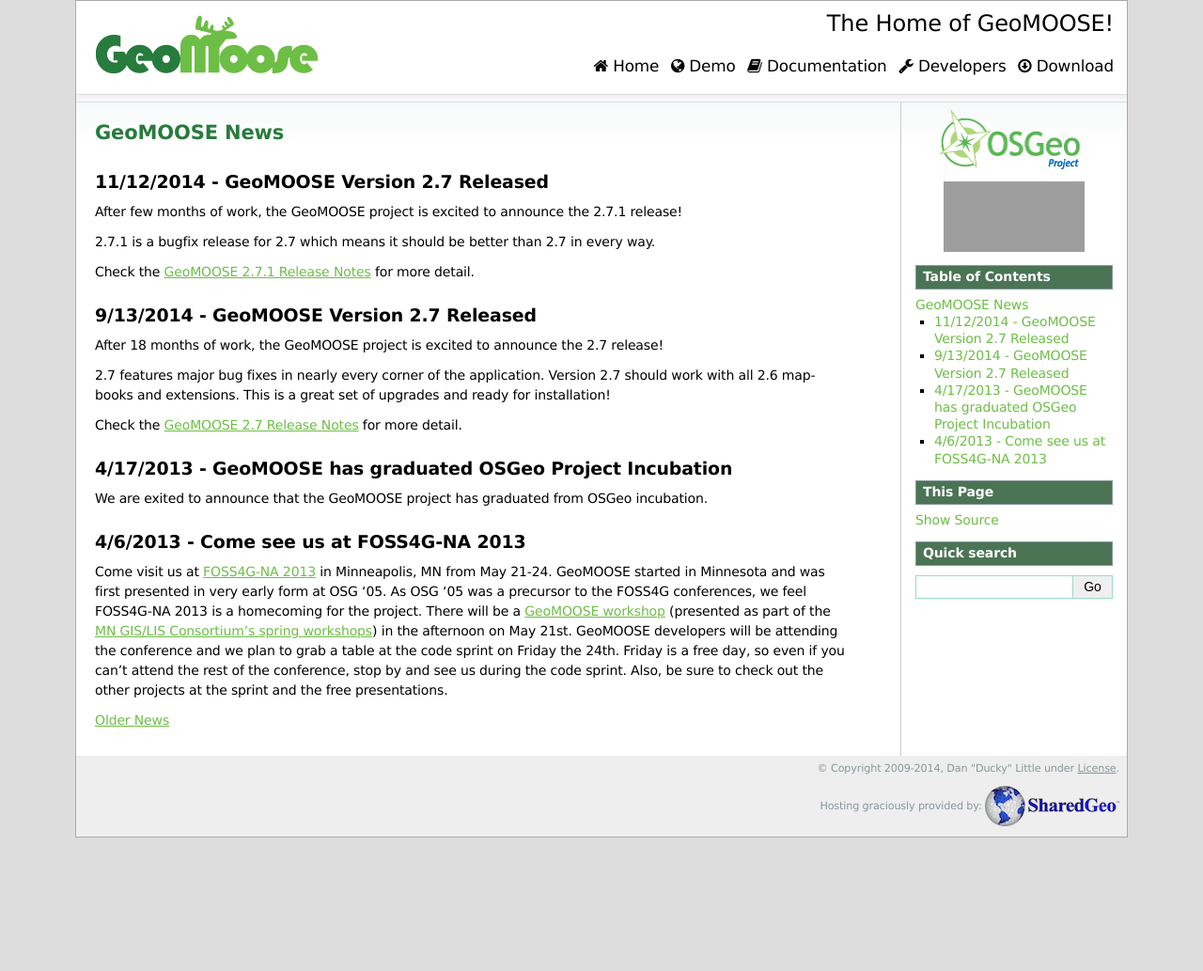
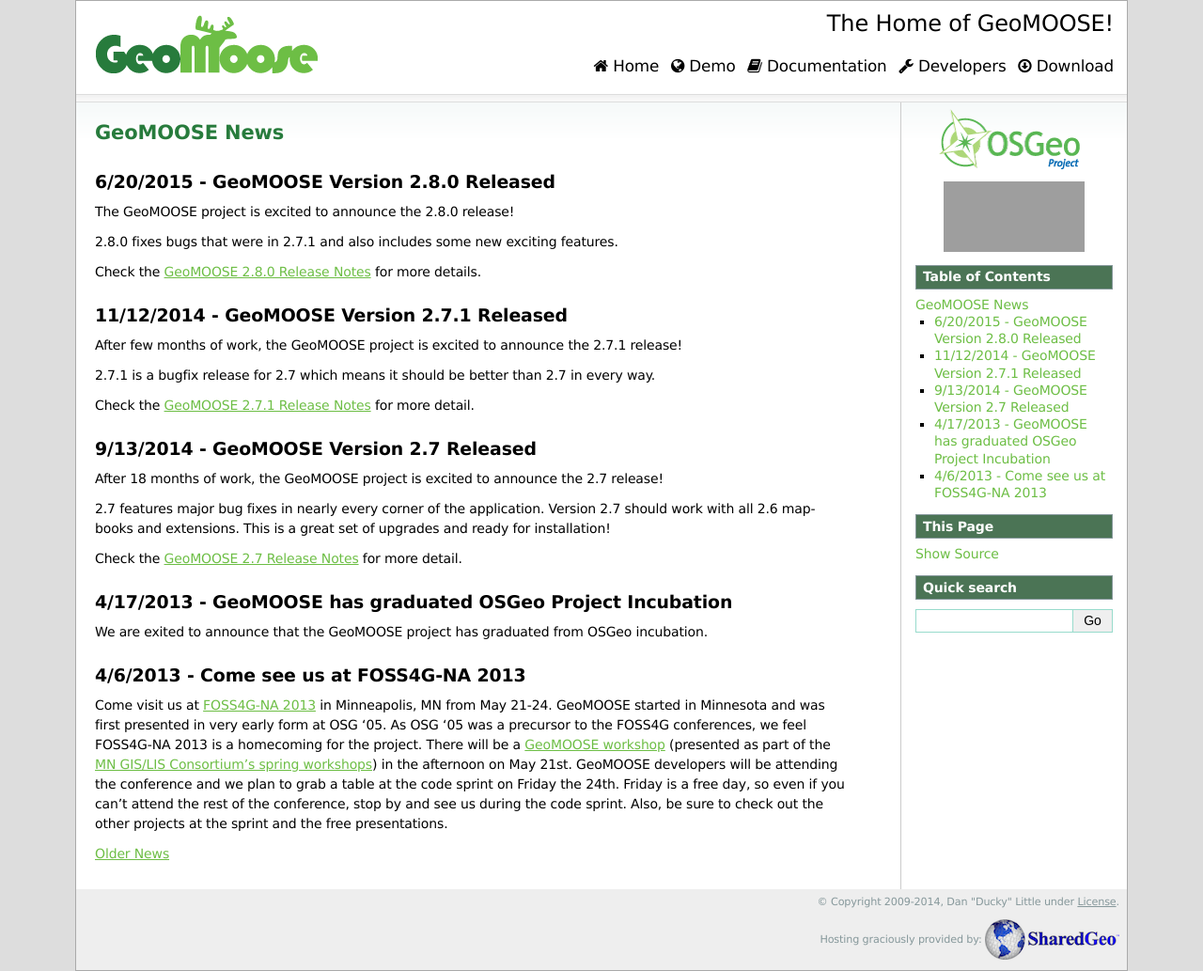
Before and after one commit to herambchaudhari4121/geomoose-website, a Sphinx documentation site: the page built from source/news.rst, in a window 1280 px wide. Shown: the whole page at 94% size. Built offline with Sphinx 7.4.7, drawn with Linux system fonts in a browser that asks for light colours; before the commit the page ends 900 px from its top, so only the background shows below that; grey boxes are pictures that could not be loaded.

Commit message:
Release GeoMoose 2.8.0.

```diff
--- a/source/documentation.rst
+++ b/source/documentation.rst
@@ -5,10 +5,11 @@
 
 Stable Releases
 ^^^^^^^^^^^^^^^
-	* `GeoMOOSE 2.7 Docs <http://docs.geomoose.org/2.7/index.html>`_ (`PDF <http://docs.geomoose.org/2.7/GeoMOOSE.pdf>`_)
+	* `GeoMOOSE 2.8 Docs <http://docs.geomoose.org/2.8/index.html>`_ (`PDF <http://docs.geomoose.org/2.8/GeoMOOSE.pdf>`_)
 
 Older Releases
 ^^^^^^^^^^^^^^
+	* `GeoMOOSE 2.7 Docs <http://docs.geomoose.org/2.7/index.html>`_ (`PDF <http://docs.geomoose.org/2.7/GeoMOOSE.pdf>`_)
 	* `GeoMOOSE 2.6 Docs <http://docs.geomoose.org/2.6/index.html>`_ (`PDF <http://docs.geomoose.org/2.6/GeoMOOSE.pdf>`_)
 	* `GeoMOOSE 2.4 Docs <http://docs.geomoose.org/2.4/index.html>`_ (`PDF <http://docs.geomoose.org/2.4/GeoMOOSE.pdf>`_)
 
--- a/source/news.rst
+++ b/source/news.rst
@@ -1,9 +1,18 @@
 GeoMOOSE News
 =============
 
+6/20/2015 - GeoMOOSE Version 2.8.0 Released
+-------------------------------------------
 
-11/12/2014 - GeoMOOSE Version 2.7 Released
------------------------------------------
+The GeoMOOSE project is excited to announce the 2.8.0 release!
+
+2.8.0 fixes bugs that were in 2.7.1 and also includes some new exciting features.
+
+Check the :ref:`2.8.0_Release` for more details.
+
+
+11/12/2014 - GeoMOOSE Version 2.7.1 Released
+--------------------------------------------
 
 After few months of work, the GeoMOOSE project is excited to announce the 2.7.1 release!
 
```
Also changed, not shown: source/download.rst (+7 -3 lines).
